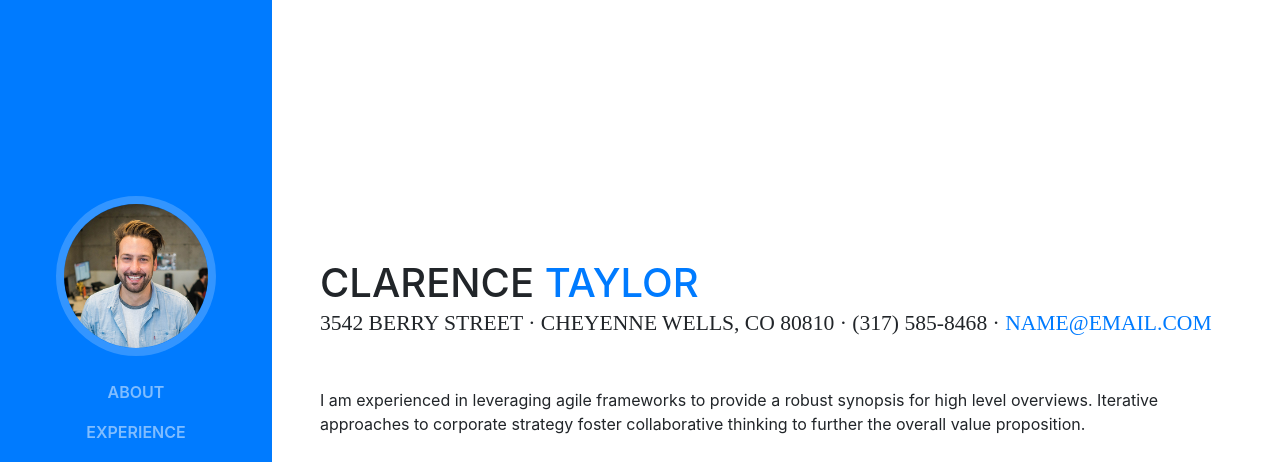
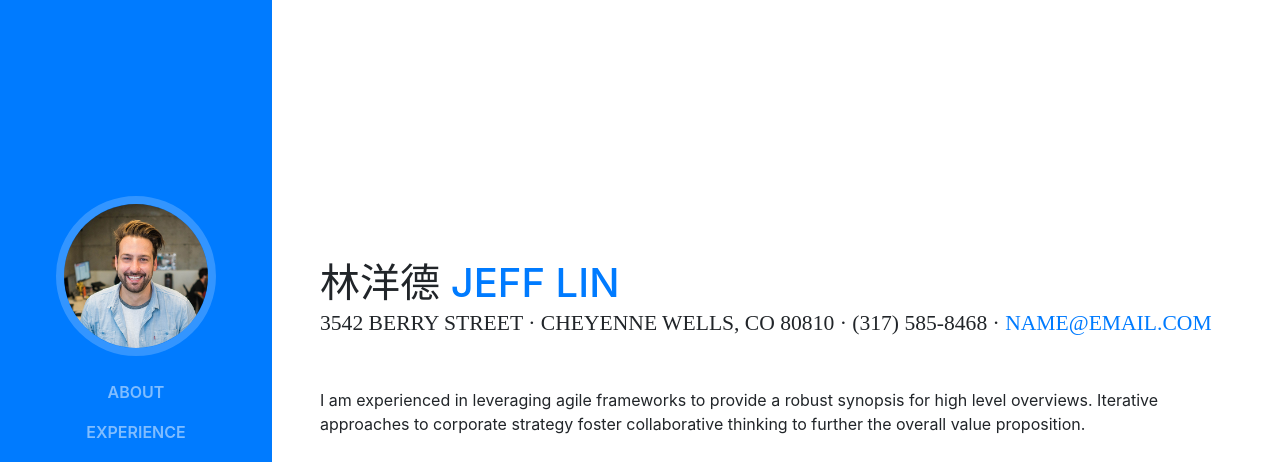
Before and after one commit to uthinkz/uthinkz.github.io, a website with bundled scripts: page index.html in a window 1280 px wide. Shown: the top 462 px of the page. Built offline with nearby package versions, Linux system fonts and the light colour scheme; a web font is replaced by a local one.

Commit message:
watermelon

```diff
--- a/index.html
+++ b/index.html
@@ -5,10 +5,10 @@
 
     <meta charset="utf-8">
     <meta name="viewport" content="width=device-width, initial-scale=1, shrink-to-fit=no">
-    <meta name="description" content="">
-    <meta name="author" content="">
+    <meta name="description" content="林洋德的個人履歷、簡介、學經歷與專長">
+    <meta name="author" content="林洋德">
 
-    <title>Resume - Start Bootstrap Theme</title>
+    <title>林洋德的個人履歷</title>
 
     <!-- Bootstrap core CSS -->
     <link href="vendor/bootstrap/css/bootstrap.min.css" rel="stylesheet">
@@ -65,8 +65,8 @@
 
       <section class="resume-section p-3 p-lg-5 d-flex d-column" id="about">
         <div class="my-auto">
-          <h1 class="mb-0">Clarence
-            <span class="text-primary">Taylor</span>
+          <h1 class="mb-0">林洋德
+            <span class="text-primary">Jeff Lin</span>
           </h1>
           <div class="subheading mb-5">3542 Berry Street · Cheyenne Wells, CO 80810 · (317) 585-8468 ·
             <a href="mailto:name@email.com">name@email.com</a>
```
